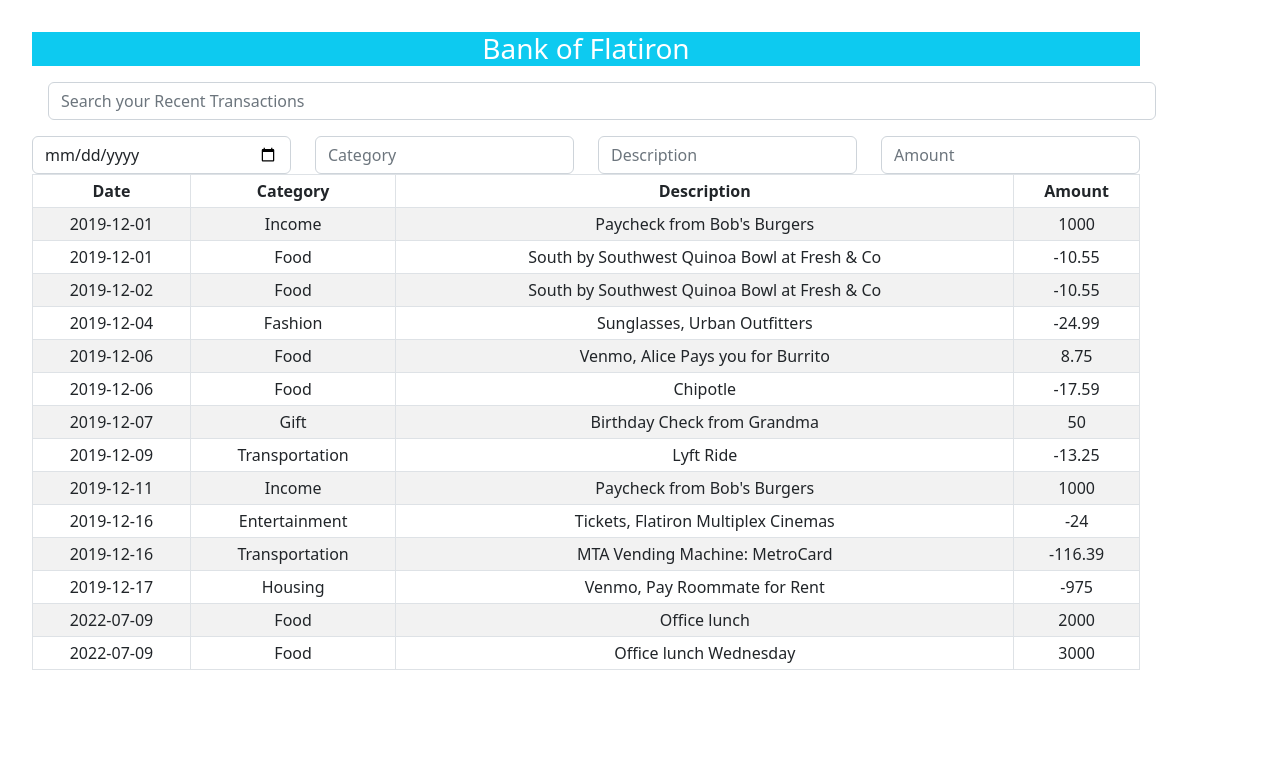
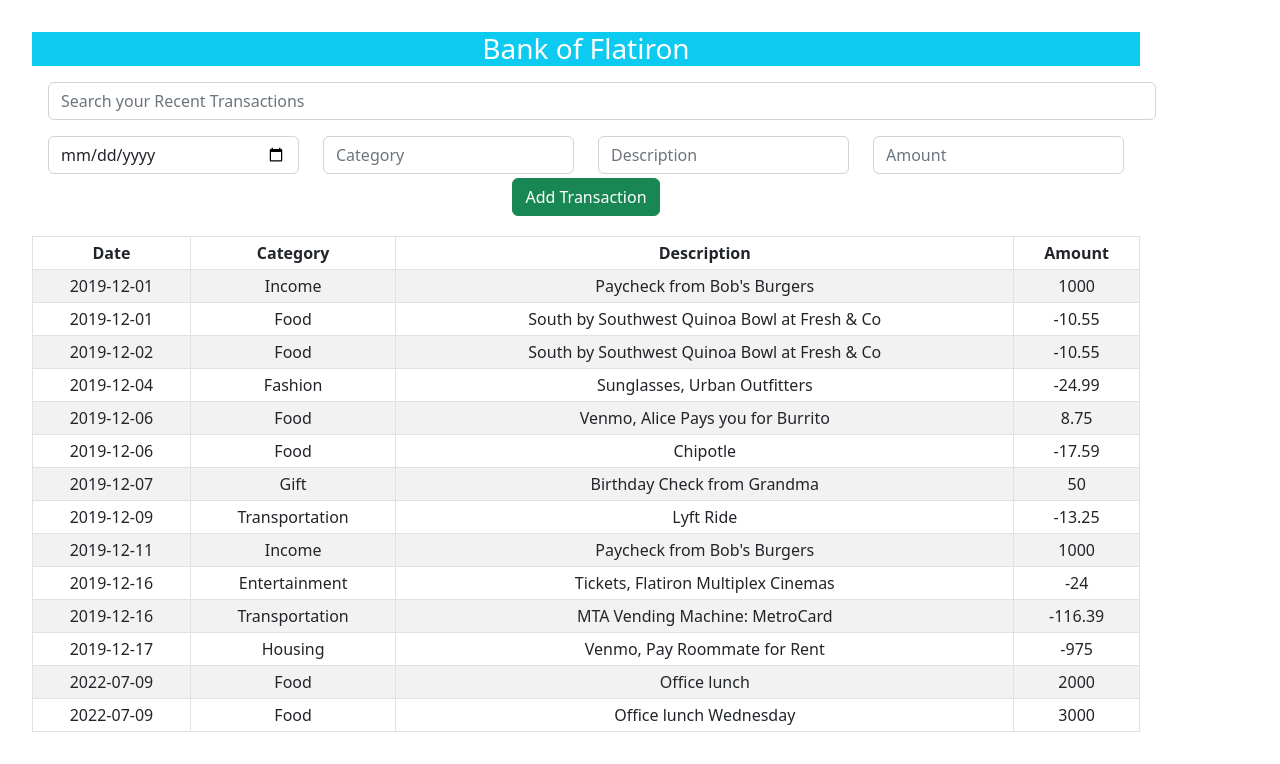
Before and after one commit to Komenpurity/Bank-of-Flatiron, a React (Create React App) app: page / in a window 1280 px wide. Shown: the top 764 px of the page. Built offline with nearby package versions, Linux system fonts and the light colour scheme; data requests are answered from the project's data file.

Commit message:
add transaction button

```diff
--- a/src/components/Form.js
+++ b/src/components/Form.js
@@ -2,7 +2,7 @@ import React from 'react'
 
 export default function Form() {
   return (
-    <form>
+    <form class="m-3">
     <div class="row">
         <div class="col">
         <input type="date" class="form-control" placeholder="Date"/>
@@ -17,6 +17,7 @@ export default function Form() {
         <input type="text" class="form-control" placeholder="Amount"/>
         </div>
     </div>
+    <button type="button" class="btn btn-success m-1">Add Transaction</button>
     </form>
   )
 }
```
